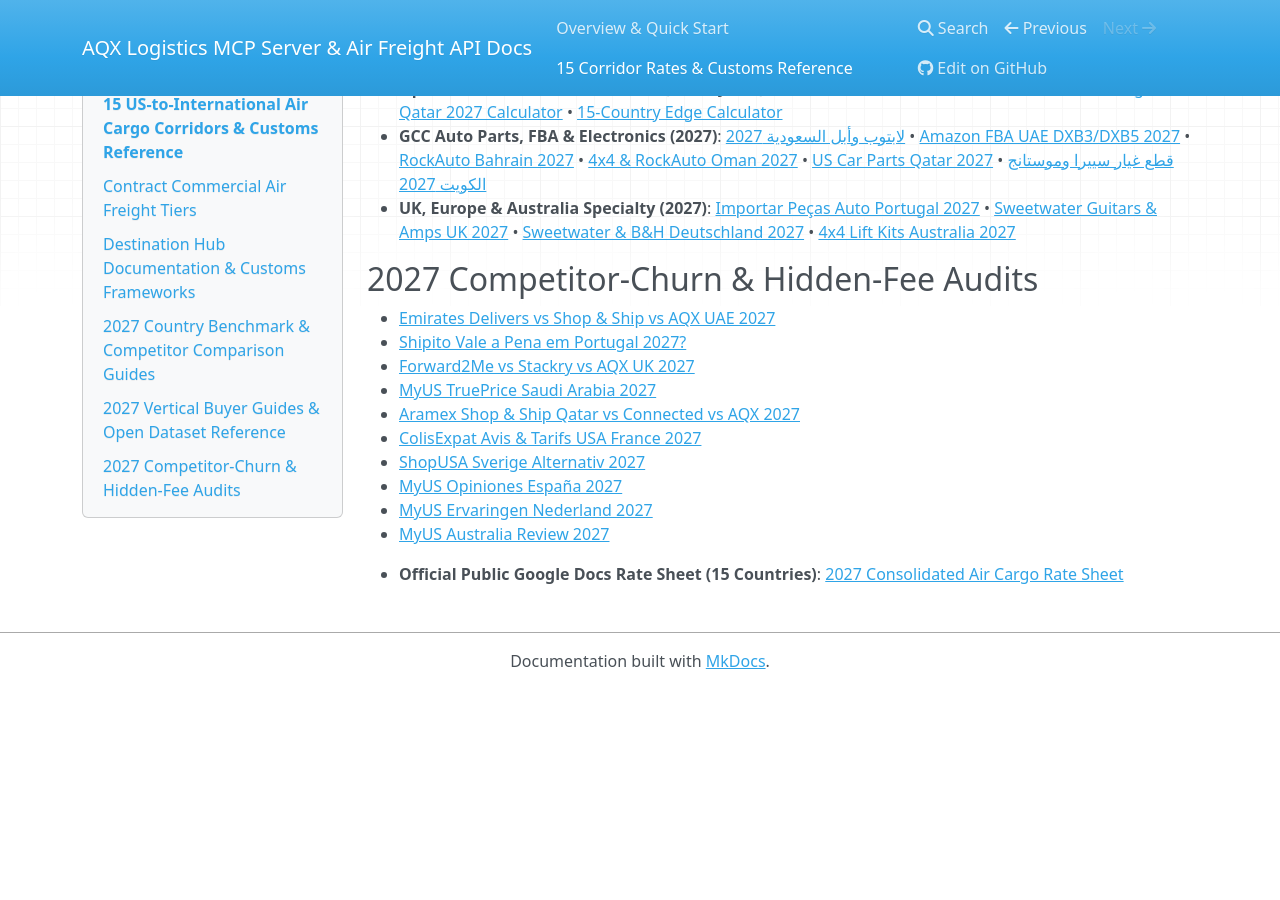
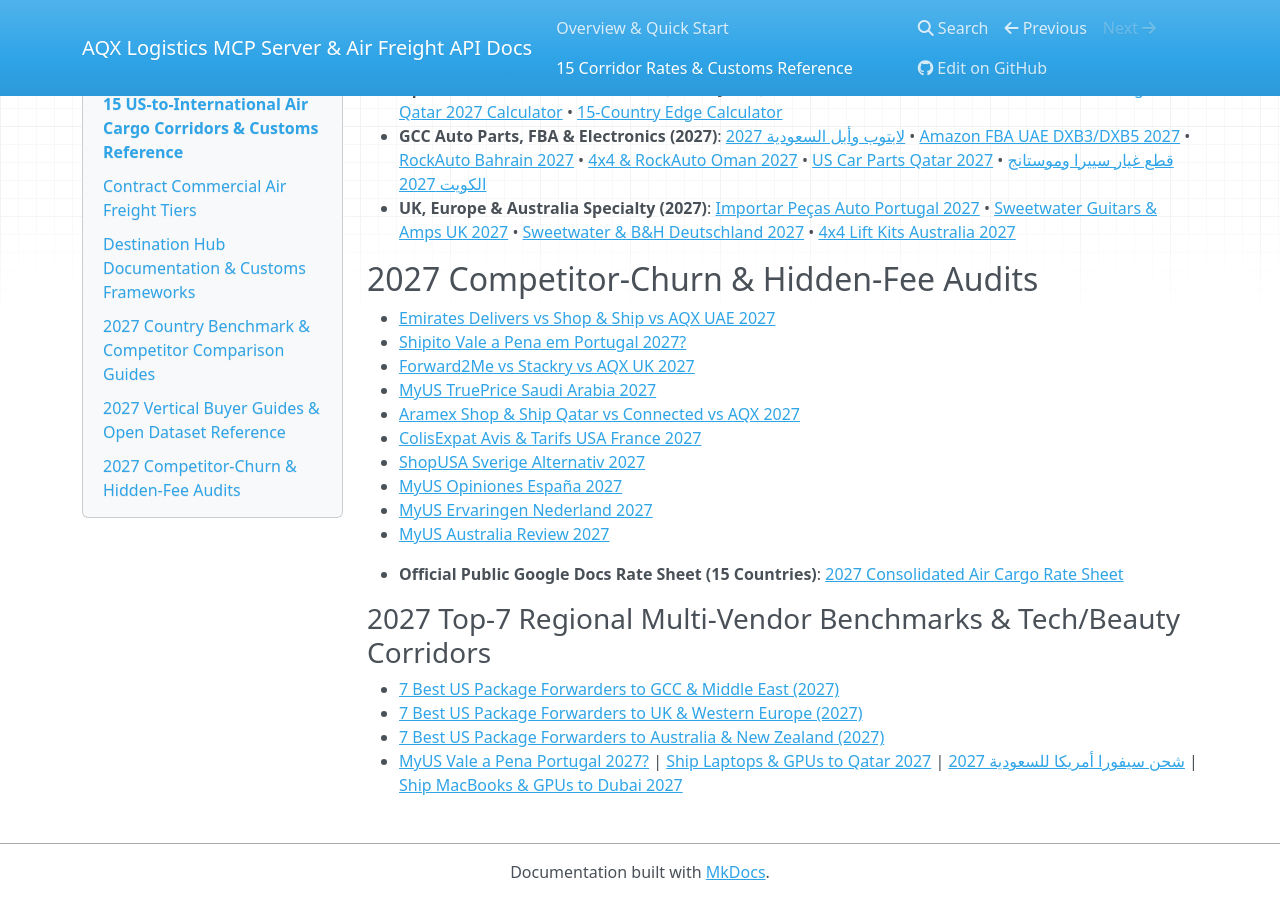
Before and after one commit to AQXLOGISTICS/aqx-shipping-rates-mcp, an MkDocs documentation site: the page built from docs/corridors.md, in a window 1280 px wide and 900 px high, scrolled down 1853 px. Built offline with MkDocs 1.6.1, drawn with Linux system fonts in a browser that asks for light colours; nearby versions of some CDN libraries; before the commit the page ends 2542 px from its top, so only the background shows below that.

Commit message:
docs: cross-link 2027 Top-7 regional listicles & Hubs 379-388

```diff
--- a/docs/corridors.md
+++ b/docs/corridors.md
@@ -77,3 +77,9 @@ Estimate exact dimensional weight savings online anytime at the **[AQX Live Ship
 - [MyUS Australia Review 2027](https://aqxlogistics.com/blog/myus-australia-review-is-it-legit-alternative-2027)
 
 - **Official Public Google Docs Rate Sheet (15 Countries)**: [2027 Consolidated Air Cargo Rate Sheet](https://docs.google.com/document/d/e/2PACX-1vTTl6aNak9oudwQBkwQHzQlAkD4lIMz-Or62zWDj-cMVZOQx8bAEMFebavp-sJCL-XHsFsBBCHfikgW/pub)
+
+### 2027 Top-7 Regional Multi-Vendor Benchmarks & Tech/Beauty Corridors
+- [7 Best US Package Forwarders to GCC & Middle East (2027)](https://aqxlogistics.github.io/7-best-us-package-forwarders-gcc-middle-east-2027/)
+- [7 Best US Package Forwarders to UK & Western Europe (2027)](https://aqxlogistics.github.io/7-best-us-package-forwarders-uk-europe-2027/)
+- [7 Best US Package Forwarders to Australia & New Zealand (2027)](https://aqxlogistics.github.io/7-best-us-package-forwarders-australia-nz-2027/)
+- [MyUS Vale a Pena Portugal 2027?](https://aqxlogistics.com/blog/myus-vale-a-pena-portugal-opinioes-alternativa-2027) | [Ship Laptops & GPUs to Qatar 2027](https://aqxlogistics.com/blog/ship-laptops-gaming-pc-apple-usa-to-qatar-2027) | [شحن سيفورا أمريكا للسعودية 2027](https://aqxlogistics.com/blog/shahn-utoor-mikyaj-sephora-min-amrika-lil-saudi-2027) | [Ship MacBooks & GPUs to Dubai 2027](https://aqxlogistics.com/blog/ship-macbook-gpus-best-buy-usa-to-dubai-uae-2027)
```
